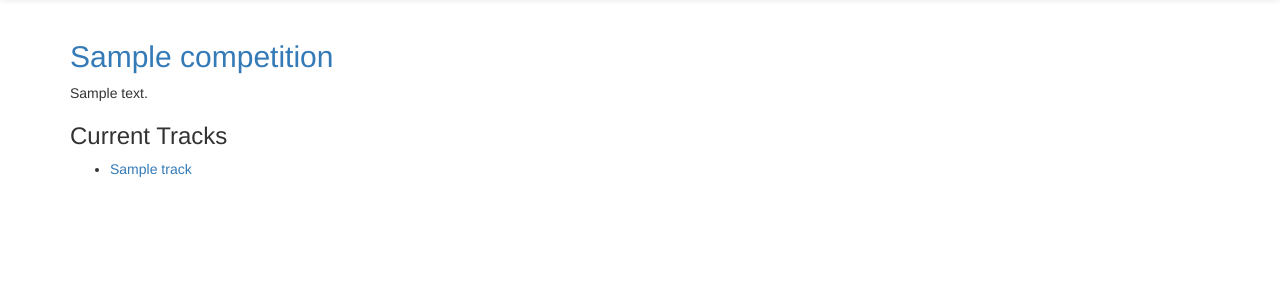
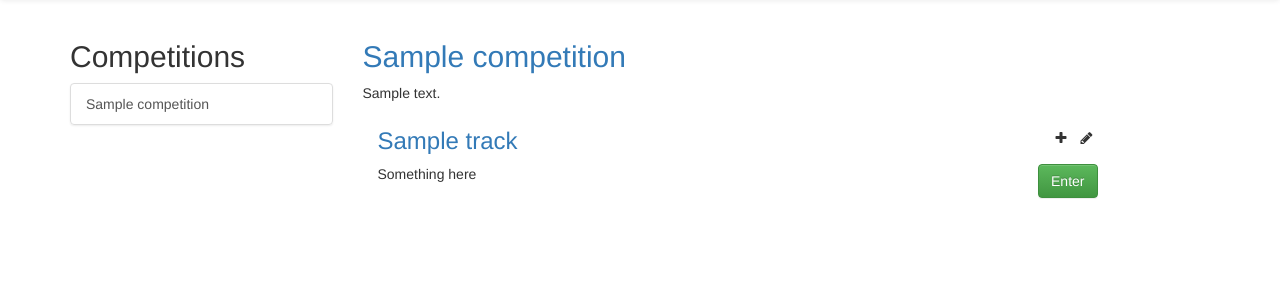
Before and after one commit to fossgalaxy/comet, a Django app: page /competitions/ in a window 1280 px wide. Shown: the part 52-352 px from the top of the page. Run offline with Django 3.2, Linux system fonts and the light colour scheme; tables that the repository leaves empty hold one stand-in row (values such as "Sample post"); some libraries are stand-ins or nearby versions.

Commit message:
a bit tidyier competitions list

```diff
--- a/fg_competitions/templates/fg_competitions/competition_list.html
+++ b/fg_competitions/templates/fg_competitions/competition_list.html
@@ -5,19 +5,44 @@
 {% block content %}
 <h1 class="sr-only">Competition List</h1>
 
-{% for competition in competition_list %}
-<h2><a href="{{competition.get_absolute_url}}">{{competition}}</a></h2>
-<p>{{competition.description}}</p>
+<div class="row">
+	<div class="col-md-3">
+		<h2>Competitions</h2>
+		<div class="list-group">
+		  {% for competition in competition_list %}
+		  <a class="list-group-item" href="{{competition.get_absolute_url}}">{{competition}}</a>
+		  {% empty %}
+		    <li>No competitions active</li>
+		  {% endfor %}
+		</div>
+	</div>
 
-<h3>Current Tracks</h3>
-<ul>
-{% for track in competition.track_set.all %}
-<li><a href="{{track.get_absolute_url}}">{{track}}</a></li>
-{% endfor %}
-</ul>
+
+
+	<div class="col-md-8">
+	{% for competition in competition_list %}
+	<h2><a href="{{competition.get_absolute_url}}">{{competition}}</a></h2>
+	<p>{{competition.description}}</p>
+
+	{% for track in competition.track_set.all %}
+	  <div style=" padding: 15px" class="clearfix">
+	    <header class="clearfix">
+	    <h3 style="margin-top: 0; padding-top: 0;" class="pull-left"><a href="{{track.get_absolute_url}}">{{track}}</a></h3>
+	    <ul class="pull-right list-inline">
+		<li>{% if track.allow_submit %}<i class="fa fa-plus" title="Submissions are allowed"></i>{% endif %}</li>
+		<li>{% if track.allow_update %}<i class="fa fa-pencil" title="Updates are allowed"></i>{% endif %}</li>
+	    </ul>
+	    </header>
+	    <footer> <p class="pull-left">Something here</p> <a href="{{track.get_absolute_url}}" class="btn btn-success pull-right">Enter</a></footer>
+	  </div>
+	{% empty %}
+	  <p class="text-muted">No tracks are currently running</p>
+	{% endfor %}
 
 {% empty %}
 <p class="muted">There are no competitions</p>
 {% endfor %}
+</div>
+</div>
 
 {% endblock %}
```
